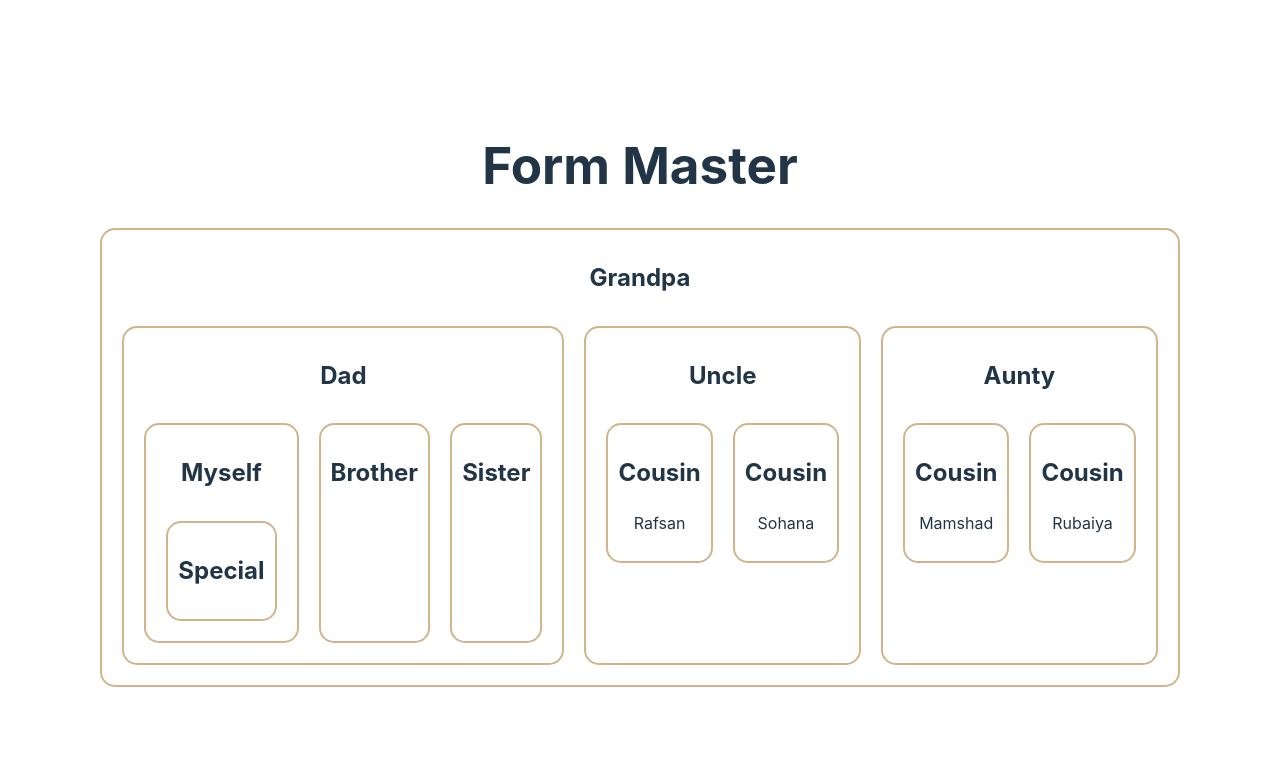
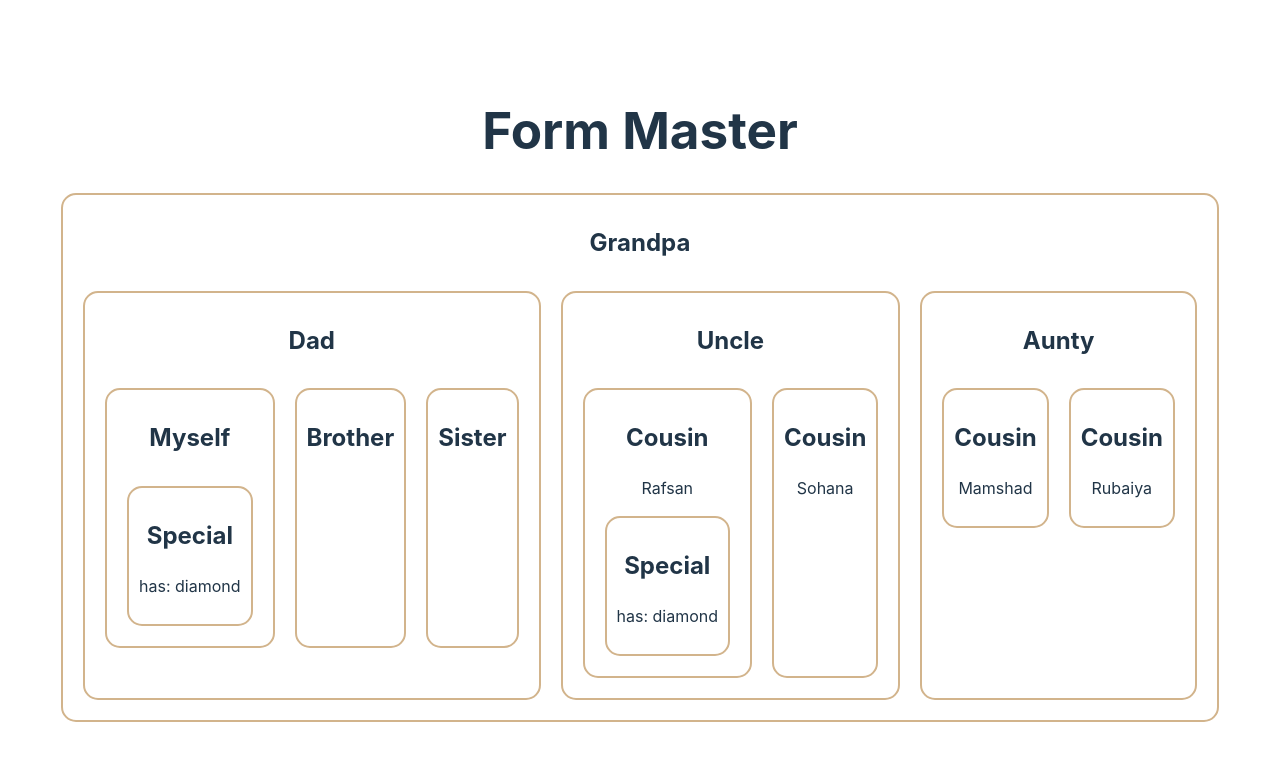
Before and after one commit to rafiul1000/form-master, a React (Vite) app: page / in a window 1280 px wide. Shown: the top 760 px of the page. Built offline with nearby package versions, Linux system fonts and the light colour scheme.

Commit message:
Prop Drilling to pass data to a many level components

```diff
--- a/src/components/Cousin/Cousin.jsx
+++ b/src/components/Cousin/Cousin.jsx
@@ -1,8 +1,13 @@
-const Cousin = ({name}) => {
+import Special from "../Special/Special";
+
+const Cousin = ({name, asset}) => {
     return (
         <div>
             <h2>Cousin</h2>
             <p>{name}</p>
+            <section>
+                {asset && <Special asset={asset}></Special>}
+            </section>
         </div>
     );
 };
--- a/src/components/Dad/Dad.jsx
+++ b/src/components/Dad/Dad.jsx
@@ -2,12 +2,12 @@
 import Myself from "../Myself/Myself";
 import Sister from "../Sister/Sister";
 
-const Dad = () => {
+const Dad = ({asset}) => {
     return (
         <div>
             <h2>Dad</h2>
             <section className="flex">
-                <Myself></Myself>
+                <Myself asset={asset}></Myself>
                 <Brother></Brother>
                 <Sister></Sister>
             </section>
--- a/src/components/Grandpa/Grandpa.jsx
+++ b/src/components/Grandpa/Grandpa.jsx
@@ -1,19 +1,34 @@
+import { createContext } from "react";
 import Aunty from "../Aunty/Aunty";
 import Dad from "../Dad/Dad";
 import Uncle from "../Uncle/Uncle";
-import './Grandpa.css'
+import "./Grandpa.css";
+
+const AssetContext = createContext("gold");
 
 const Grandpa = () => {
+  const asset = "diamond";
+
   return (
     <div className="grandpa div">
       <h2>Grandpa</h2>
+      <AssetContext.Provider value="gold">
         <section className="flex">
-            <Dad></Dad>
-            <Uncle></Uncle>
+          <Dad asset={asset}></Dad>
+          <Uncle asset={asset}></Uncle>
           <Aunty></Aunty>
         </section>
+      </AssetContext.Provider>
     </div>
   );
 };
 
 export default Grandpa;
+
+/*
+
+1. create a context and export it
+
+2. add provider for the context with a value
+
+*/
--- a/src/components/Myself/Myself.jsx
+++ b/src/components/Myself/Myself.jsx
@@ -1,11 +1,11 @@
 import Special from "../Special/Special";
 
-const Myself = () => {
+const Myself = ({asset}) => {
     return (
         <div>
             <h2>Myself</h2>
             <section className="flex">
-            <Special></Special>
+            <Special asset={asset}></Special>
             </section>
         </div>
     );
--- a/src/components/Special/Special.jsx
+++ b/src/components/Special/Special.jsx
@@ -1,7 +1,8 @@
-const Special = () => {
+const Special = ({asset}) => {
     return (
         <div>
             <h2>Special</h2>
+            <p>has: {asset}</p>
         </div>
     );
 };
--- a/src/components/Uncle/Uncle.jsx
+++ b/src/components/Uncle/Uncle.jsx
@@ -1,11 +1,11 @@
 import Cousin from "../Cousin/Cousin";
 
-const Uncle = () => {
+const Uncle = ({asset}) => {
     return (
         <div>
             <h2>Uncle</h2>
             <section className="flex">
-            <Cousin name={'Rafsan'}></Cousin>
+            <Cousin name={'Rafsan'} asset={asset}></Cousin>
             <Cousin name={'Sohana'}></Cousin>
             </section>
         </div>
```
Lines whose indentation alone changed are shown as unchanged.
